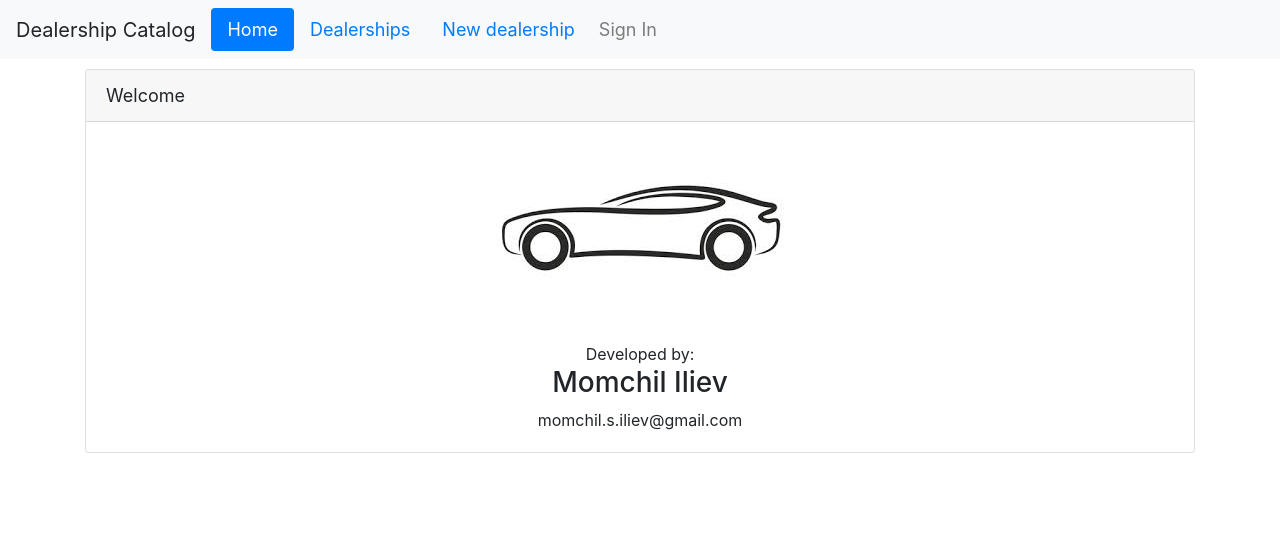
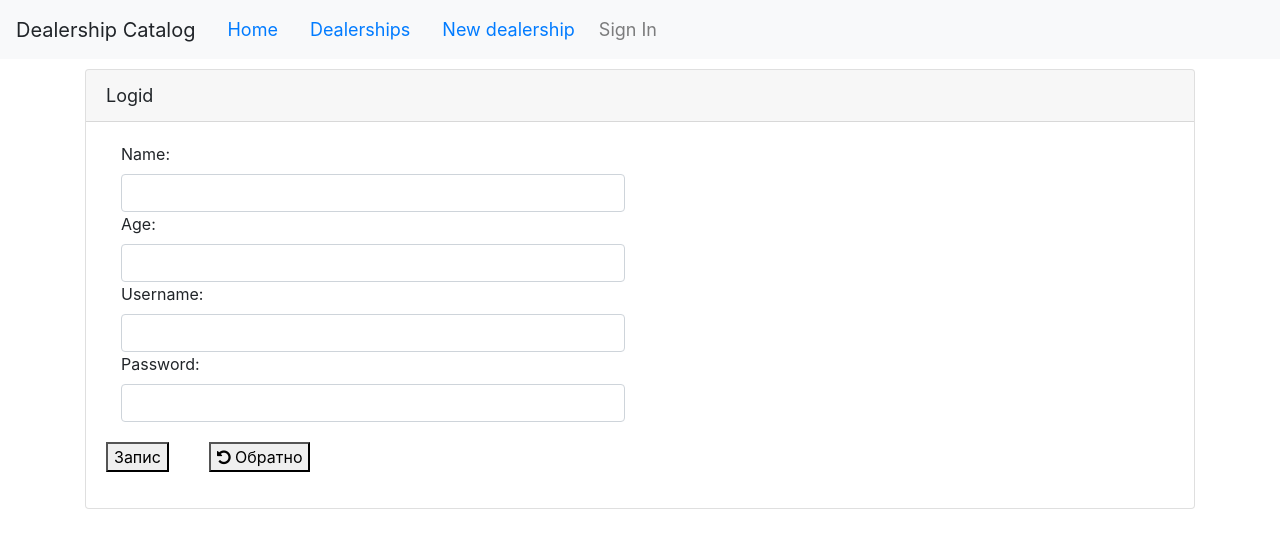
Before and after one commit to k-rul/dealership, an Angular app: page /UserNew in a window 1280 px wide. Before the commit this address led to /welcome. Shown: the top 548 px of the page. Built offline with nearby package versions, Linux system fonts and the light colour scheme.

Commit message:
Login ready

```diff
--- a/db/db.json
+++ b/db/db.json
@@ -208,6 +208,14 @@
       "name": "Stefan",
       "age": "54",
       "id": 11
+    },
+    {
+      "name": "toto",
+      "age": "3",
+      "username": "toto",
+      "password": "$2a$10$RRdQKxKSdCtkoHmHHmokSeIIgKT0Wy5T9ef0AA8IWREZdlmTErdQK",
+      "salt": "$2a$10$RRdQKxKSdCtkoHmHHmokSe",
+      "id": 13
     }
   ]
 }
--- a/src/app/app.module.ts
+++ b/src/app/app.module.ts
@@ -9,13 +9,15 @@ import { DealershipModule } from './dealership/dealership.module';
 import { NavComponent } from './nav/nav.component';
 import { UserLoginComponent } from './user/user-login.component';
 import { WelcomeComponent } from './home/welcome.component';
+import { UserNewComponent } from './user/user-new.component';
 
 @NgModule({
   declarations: [
     AppComponent,
     NavComponent,
     UserLoginComponent,
-    WelcomeComponent
+    WelcomeComponent,
+    UserNewComponent
   ],
   imports: [
     BrowserModule,
--- a/src/app/app.routing.ts
+++ b/src/app/app.routing.ts
@@ -5,6 +5,7 @@ import { UserLoginComponent } from './user/user-login.component';
 import { DealershipDetailsComponent } from './dealership/dealership-details.component';
 import { DealershipNewComponent } from './dealership/dealership-new.component';
 import { WelcomeComponent } from './home/welcome.component';
+import { UserNewComponent } from './user/user-new.component';
 
 const routes: Routes = [
     {
@@ -28,6 +29,10 @@ const routes: Routes = [
         component: UserLoginComponent
     },
     {
+        path: 'UserNew',
+        component: UserNewComponent
+    },
+    {
         path: '',
         redirectTo: 'welcome',
         pathMatch: 'full'
--- a/src/app/user/user-login.component.html
+++ b/src/app/user/user-login.component.html
@@ -1,3 +1,9 @@
+<div class='card'>
+		<div class='card-header'>
+		Logid
+		</div>
+
+	<div class='card-body'>
 		<div class="panel panel-custom"
 			style="border-color: #D8D8D8">
 			<div class="panel-body">
@@ -25,9 +31,11 @@
 				<div class="form-group row">
 						<div class="col-sm-6 col-sm-offset-1">
 							<button (click)="login()">Login</button>
-					<button (click)="login()" style="margin-left: 40px;">New User</button>
+							<button [routerLink]="['/UserNew']" style="margin-left: 40px;">New User</button>
 							<button (click)="logout()" style="margin-left: 40px;">Logout</button>
 						</div>
 				</div>
 			</div>
 		</div>
+	</div>
+</div>
--- a/src/app/user/user-login.component.ts
+++ b/src/app/user/user-login.component.ts
@@ -3,7 +3,6 @@ import { UserResourceService } from "../services/user-resource.service";
 import { User } from "../models/user";
 import * as bcrypt from "bcryptjs";
 import { Router } from "@angular/router";
-import { SaltService } from "../services/salt.service";
 import { AuthenticationService } from "../services/authentication.service";
 
 @Component({
@@ -25,13 +24,15 @@ export class UserLoginComponent {
         this.userResource.getCurrentUser(this.model.username)
             .subscribe(res => {
                 if (res[0]) {
-                    this.authenticationService.login(res[0].username);
 
                     const hashPass = bcrypt.hashSync(this.model.password, res[0].salt);
                     this.userResource.loginUser(this.model.username, hashPass)
                         .subscribe(hashRes => {
                             if (hashRes[0]) {
                                 localStorage.setItem('userName', this.model.username);
+
+                                this.authenticationService.login(res[0].username);
+
                                 return this.router.navigate(['/dealership']);
                             }else {
                                 alert("Грешен username или password");
--- /dev/null
+++ b/src/app/user/user-new.component.html
@@ -0,0 +1,47 @@
+<div class='card'>
+		<div class='card-header'>
+		Logid
+		</div>
+
+		<div class='card-body'>
+			<div class="panel panel-custom"
+			style="border-color: #D8D8D8">
+				<div class="panel-body">
+
+
+				<div class="form group col-sm-6">
+					<label for="name">Name:</label>
+					<input type="text"
+						class="form-control input-sm"
+						[(ngModel)]="user.name" />
+				</div>
+				<div class="form group col-sm-6">
+					<label for="age">Age:</label>
+					<input type="text"
+						class="form-control input-sm"
+						[(ngModel)]="user.age" />
+				</div>
+				<div class="form group col-sm-6">
+						<label for="username">Username:</label>
+						<input type="text"
+							class="form-control input-sm"
+							[(ngModel)]="user.username" />
+				</div>
+				<div class="form group col-sm-6">
+						<label for="password">Password:</label>
+						<input type="password"
+							class="form-control input-sm"
+							[(ngModel)]="user.password" />
+				</div>
+
+
+				<div class="form-group row">
+				<div class="col-sm-6 col-sm-offset-1" style="margin-top: 20px">
+					<button (click)="save()">Запис</button>
+					<button (click)="backToLogin()" style="margin-left: 40px;"><span class="fa fa-undo"></span> Обратно</button>
+				</div>
+				</div>
+				</div>
+		</div>
+	</div>
+</div>
--- /dev/null
+++ b/src/app/user/user-new.component.ts
@@ -0,0 +1,37 @@
+import { Component, OnInit } from "@angular/core";
+import { UserResourceService } from "../services/user-resource.service";
+import { User } from "../models/user";
+import { Router } from "@angular/router";
+import { SaltService } from "../services/salt.service";
+
+import * as bcrypt from "bcryptjs";
+
+@Component({
+    selector: 'user-new',
+    templateUrl: 'user-new.component.html',
+    providers: [UserResourceService]
+})
+
+export class UserNewComponent {
+
+    user = new User();
+
+    constructor(private userResource: UserResourceService,
+        private router: Router,
+        private salt: SaltService) {
+        userResource.init('users');
+    }
+
+    backToLogin() {
+		return this.router.navigate(['/UserLogin']);
+    }
+
+    save() {
+        this.user.salt = this.salt.getSalt();
+        this.user.password = bcrypt.hashSync(this.user.password, this.user.salt);
+
+		this.userResource.saveUser(this.user)
+			.subscribe(res => this.router.navigate(['/dealership']));
+	}
+
+}
```
Lines whose indentation alone changed are shown as unchanged.
